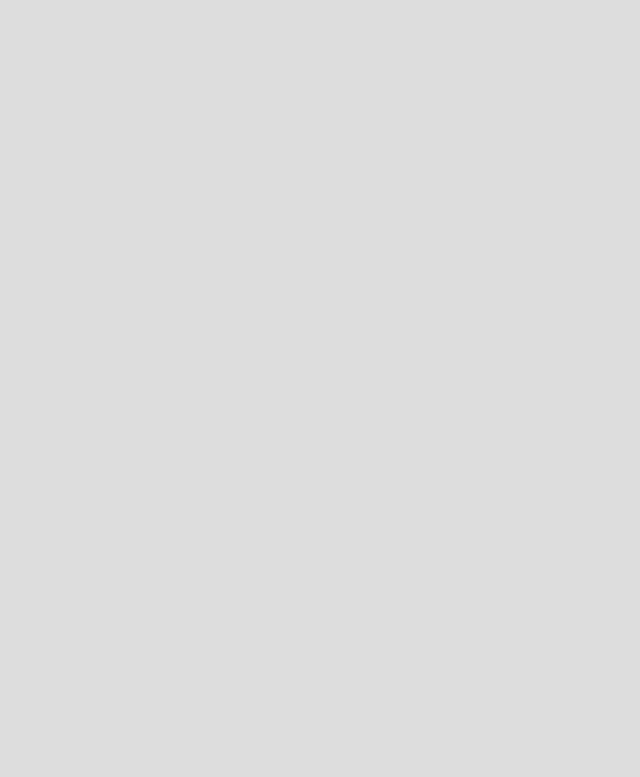
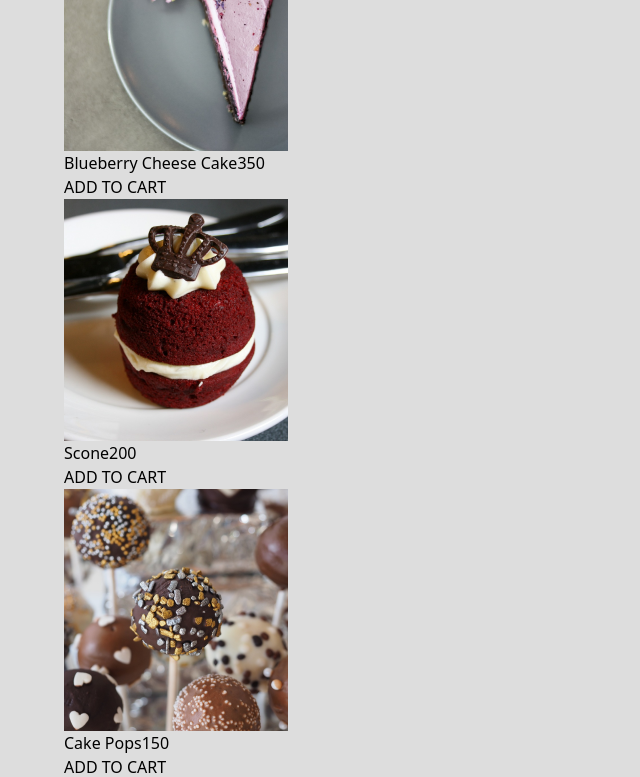
Before and after one commit to AlfazUlIslam/candied, a React (Vite) app: page / in a window 1280 px wide. Shown: the part 2000-2777 px from the top of the page, without its empty margins (0-640 px from the left). Before the commit the page ends 1741 px from the top, so only its background shows below. Built offline with nearby package versions, Linux system fonts and the light colour scheme; a web font is replaced by a local one.

Commit message:
our menu initial structure added

```diff
--- a/src/App.jsx
+++ b/src/App.jsx
@@ -1,5 +1,5 @@
 import { Navbar } from "./components"
-import { Banner, AboutUs } from "./sections"
+import { Banner, AboutUs, OurMenu } from "./sections"
 import './App.css'
 
 function App() {
@@ -8,6 +8,7 @@ function App() {
       <Navbar />
       <Banner />
       <AboutUs />
+      <OurMenu />
     </div>
   )
 }
--- a/src/assets/index.js
+++ b/src/assets/index.js
@@ -2,3 +2,9 @@ export { default as logo } from "./logo.png"
 export { default as user } from "./user.png"
 export { default as macaroons } from "./macaroons.png"
 export { default as aboutUsImage } from "./about-us-image.png"
+export { default as OurMenuImage1 } from "./our-menu-image-1.png"
+export { default as OurMenuImage2 } from "./our-menu-image-2.png"
+export { default as OurMenuImage3 } from "./our-menu-image-3.png"
+export { default as OurMenuImage4 } from "./our-menu-image-4.png"
+export { default as OurMenuImage5 } from "./our-menu-image-5.png"
+export { default as OurMenuImage6 } from "./our-menu-image-6.png"
--- /dev/null
+++ b/src/components/OurMenuCard/OurMenuCard.jsx
@@ -0,0 +1,28 @@
+const OurMenuCard = (props) => {
+    const { image, altText, title, price } = props
+
+    return (
+        // our menu card
+        <div>
+            {/* image */}
+            <div>
+                <img src={image} alt={altText} />
+            </div>
+            {/* content */}
+            <div>
+                {/* title & price */}
+                <div>
+                    {/* title */}
+                    <span>{title}</span>
+                    {/* price */}
+                    <span>{price}</span>
+                </div>
+                {/* button */}
+                <button>
+                    ADD TO CART
+                </button>
+            </div>
+        </div>
+    )
+}
+export default OurMenuCard
--- a/src/components/index.js
+++ b/src/components/index.js
@@ -1 +1,2 @@
 export { default as Navbar } from "./Navbar/Navbar"
+export { default as OurMenuCard } from "./OurMenuCard/OurMenuCard"
--- /dev/null
+++ b/src/sections/OurMenu/OurMenu.jsx
@@ -0,0 +1,57 @@
+import { OurMenuCard } from "../../components"
+import { OurMenuImage1, OurMenuImage2, OurMenuImage3, OurMenuImage4, OurMenuImage5, OurMenuImage6 } from "../../assets"
+
+const OurMenu = () => {
+    return (
+        // our menu
+        <section id="our-menu">
+            {/* container */}
+            <div className="container px-6 py-[120px]">
+                {/* title */}
+                <h6>Indulge</h6>
+                {/* heading */}
+                <h2>Our Menu</h2>
+                {/* cards */}
+                <div>
+                    <OurMenuCard
+                        image={OurMenuImage1}
+                        altText={"Our Menu Image 1"}
+                        title={"Blueberry Cheese Cake"}
+                        price={350}
+                    />
+                    <OurMenuCard
+                        image={OurMenuImage2}
+                        altText={"Our Menu Image 2"}
+                        title={"Scone"}
+                        price={200}
+                    />
+                    <OurMenuCard
+                        image={OurMenuImage3}
+                        altText={"Our Menu Image 3"}
+                        title={"Cake Pops"}
+                        price={150}
+                    />
+                    <OurMenuCard
+                        image={OurMenuImage4}
+                        altText={"Our Menu Image 4"}
+                        title={"Chocolate Lava Cake"}
+                        price={250}
+                    />
+                    <OurMenuCard
+                        image={OurMenuImage5}
+                        altText={"Our Menu Image 5"}
+                        title={"Lemon Blueberry Cake"}
+                        price={250}
+                    />
+                    <OurMenuCard
+                        image={OurMenuImage6}
+                        altText={"Our Menu Image 6"}
+                        title={"Matcha Sorbet"}
+                        price={300}
+                    />
+                </div>
+            </div>
+        </section>
+    )
+}
+export default OurMenu
--- a/src/sections/index.js
+++ b/src/sections/index.js
@@ -1,2 +1,3 @@
 export { default as Banner } from "./Banner/Banner"
 export { default as AboutUs } from "./AboutUs/AboutUs"
+export { default as OurMenu } from "./OurMenu/OurMenu"
```
